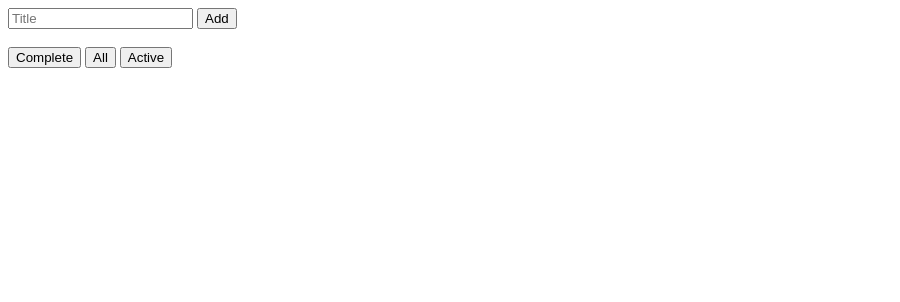
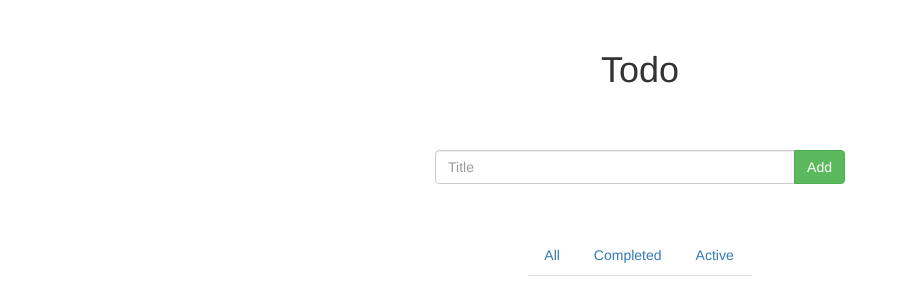
Before and after one commit to d9nny/todo_angular, a website: page index.html in a window 1280 px wide. Shown: the whole page, without its empty margins (0-900 px from the left). Drawn offline with nearby package versions, Linux system fonts and the light colour scheme; no server answers.

Commit message:
done some basic styling

```diff
--- /dev/null
+++ b/app/styles/app.css
@@ -0,0 +1,26 @@
+h1 {
+	margin-top: 50px;
+}
+
+.input-group {
+	margin: 50px 100px;
+}
+
+.container {
+	width: 50%;
+}
+
+.nav {
+	display: inline-block;
+}
+
+ul#todo {
+	padding: 10px;
+  margin: 2px;
+  background-color: aquamarine;
+  border-radius: 5px;
+}
+
+.col-md-4 {
+	top: 15px;
+}
--- a/index.html
+++ b/index.html
@@ -5,7 +5,8 @@
 		<script src="bower_components/angular/angular.js"></script>
 		<script src="bower_components/jquery/dist/jquery.js"></script>
     <script src="bower_components/bootstrap/dist/js/bootstrap.js"></script>
-
+  	<link rel="stylesheet" href="bower_components/bootstrap/dist/css/bootstrap.css">
+  	<link rel="stylesheet" href="app/styles/app.css">
 		<script src="app/scripts/app.js"></script>
 		<script src="app/scripts/controllers/TodoController.js"></script>
 		<script src="app/scripts/factories/todoFactory.js"></script>
@@ -13,18 +14,43 @@
 		<title>Todo App</title>
 	</head>
 	<body>
-		<div id='todos' ng-controller="TodoController as ctrl">
-			<input id='new-todo-name' placeholder='Title' ng-model='todoText'>
-			<button id='add-todo' class='button' ng-click='ctrl.addTodo(todoText)'>Add</button>
-			<br/><br/>
-			<button class='button' id='complete' ng-click="ctrl.changeFilter(true)">Complete</button>
-			<button class='button'ng-click="ctrl.changeFilter()">All</button>
-			<button class='button' id='active' ng-click="ctrl.changeFilter(false)">Active</button>
-			<li ng-repeat='todo in ctrl.todos | filter: {completed: ctrl.filter}'>
-				<p>{{todo.text}}: {{todo.completed ? 'Completed' : 'Not Completed'}}</p>
-				<button ng-if='!todo.completed'class='button' id='complete-todo' ng-click='todo.complete()'>Complete</button>
-				<button class='button' id='delete-todo' ng-click='ctrl.deleteTodo($index)'>Delete</button>
-			</li>
+		<div class='container text-center' id='todos' ng-controller="TodoController as ctrl">
+
+			<header>
+				<h1 class='text-center'>Todo</h1>
+			</header>
+
+			<div class="row">
+			  <div class="col-lg-12">
+			    <div class="input-group">
+			      <input type="text" class="form-control" id='new-todo-name' placeholder='Title' ng-model='todoText'>
+			     	<span class="input-group-btn">
+			        <button class="btn btn-success" id='add-todo' ng-click='ctrl.addTodo(todoText)' type="button">Add</button>
+			      </span>
+			    </div><!-- /input-group -->
+			  </div><!-- /.col-lg-6 -->
+			</div><!-- /.row -->
+
+			<ul class="nav nav-tabs">
+			  <li role="presentation" ng-click="ctrl.changeFilter()"><a href="#">All</a></li>
+			  <li role="presentation" id='complete' ng-click="ctrl.changeFilter(true)"><a href="#">Completed</a></li>
+			  <li role="presentation" id='active' ng-click="ctrl.changeFilter(false)"><a href="#">Active</a></li>
+			  <div>
+				  <h3>{{results.length}}</h3>
+				</div>
+			</ul>
+
+			<ul id='todo' ng-repeat='todo in ctrl.todos | filter: {completed: ctrl.filter} as results'>
+				<div class='row'>
+					<div class='col-md-8'>
+						<h4>{{todo.text}}</h4>
+						<h6>{{todo.completed ? 'Completed' : 'Not Completed'}}</h6>
+					</div>
+					<div class='col-md-4'>
+						<button ng-if='!todo.completed'class='btn' id='complete-todo' ng-click='todo.complete()'>Complete</button>
+						<button class='btn btn-danger' id='delete-todo' ng-click='ctrl.deleteTodo($index)'>Delete</button>
+					</div>
+			</ul>
 		</div>
 	</body>
 </html>
```
